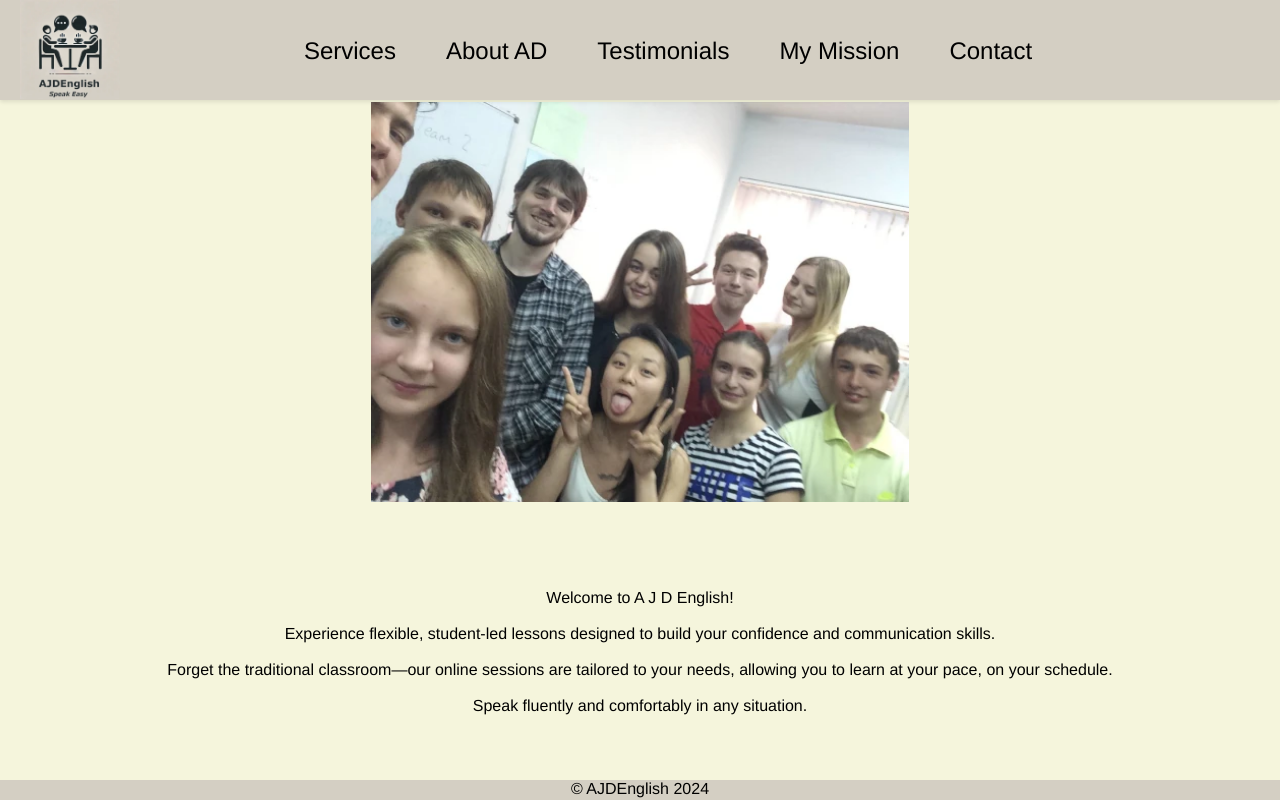
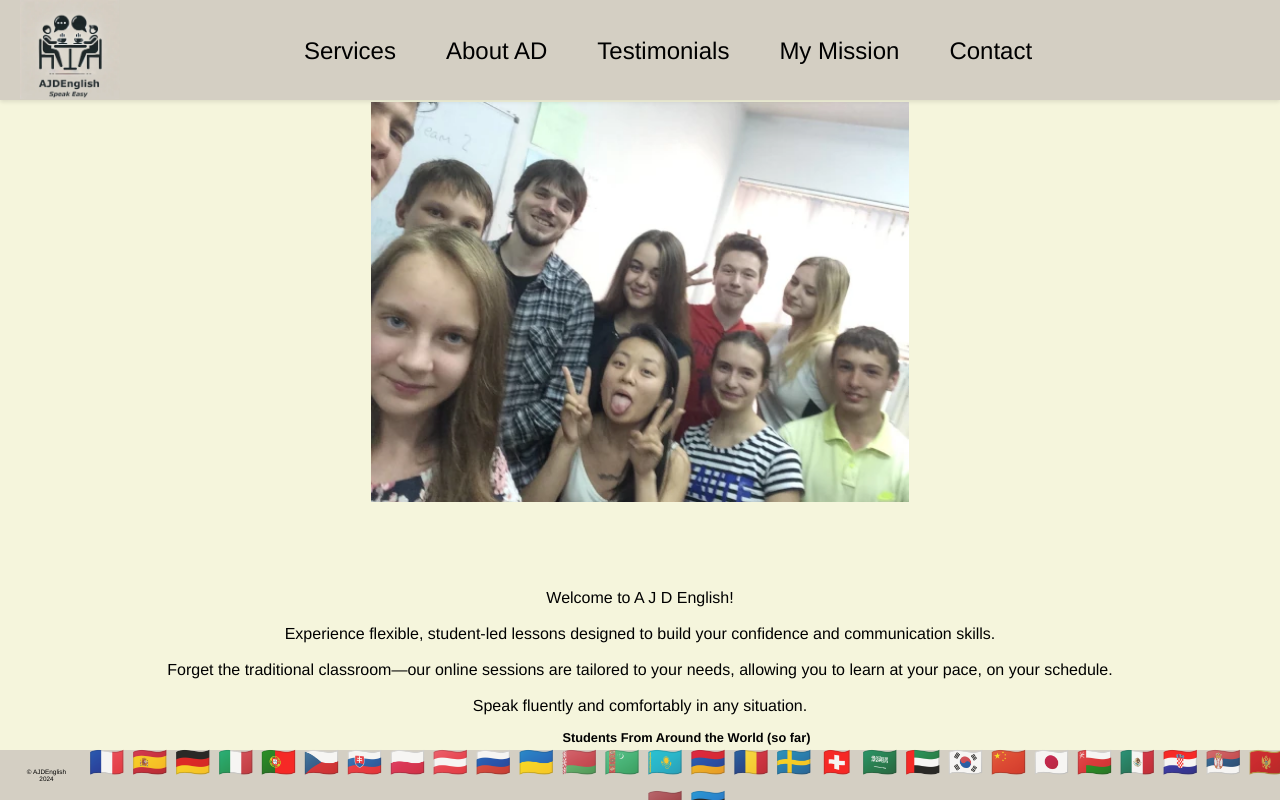
Before and after one commit to AJDStudios/AJDEnglish.com, a React (Create React App) app: page / in a window 1280 px wide. Built offline with nearby package versions, Linux system fonts and the light colour scheme.

Commit message:
updated footer

```diff
--- a/src/components/Footer.js
+++ b/src/components/Footer.js
@@ -4,7 +4,44 @@ import '../styles/Footer.css';
 const Footer = () => {
     return (
       <footer className="footer">
-        <span className="footer-text">© AJDEnglish 2024</span>
+        <div>
+          <span className="footer-text">© AJDEnglish 2024</span>
+        </div>
+        <div className="flag-section">
+          <h3>Students From Around the World (so far)</h3>
+          <div className="flag-container">
+            <span className="flag">🇫🇷</span>
+            <span className="flag">🇪🇸</span>
+            <span className="flag">🇩🇪</span>
+            <span className="flag">🇮🇹</span>
+            <span className="flag">🇵🇹</span>
+            <span className="flag">🇨🇿</span>
+            <span className="flag">🇸🇰</span>
+            <span className="flag">🇵🇱</span>
+            <span className="flag">🇦🇹</span>
+            <span className="flag">🇷🇺</span>
+            <span className="flag">🇺🇦</span>
+            <span className="flag">🇧🇾</span>
+            <span className="flag">🇹🇲</span>
+            <span className="flag">🇰🇿</span>
+            <span className="flag">🇦🇲</span>
+            <span className="flag">🇷🇴</span>
+            <span className="flag">🇸🇪</span>
+            <span className="flag">🇨🇭</span>
+            <span className="flag">🇸🇦</span>
+            <span className="flag">🇦🇪</span>
+            <span className="flag">🇰🇷</span>
+            <span className="flag">🇨🇳</span>
+            <span className="flag">🇯🇵</span>
+            <span className="flag">🇴🇲</span>
+            <span className="flag">🇲🇽</span>
+            <span className="flag">🇭🇷</span>
+            <span className="flag">🇷🇸</span>
+            <span className="flag">🇲🇪</span>
+            <span className="flag">🇱🇻</span>
+            <span className="flag">🇪🇪</span>
+          </div>
+        </div>
       </footer>
     );
   };
--- a/src/styles/AboutAD.css
+++ b/src/styles/AboutAD.css
@@ -117,6 +117,6 @@ body {
         font-size: 1rem;
         align-items: center;
         justify-content: space-between;
-        text-align: center;
+        text-align: enter;
     }
   }
--- a/src/styles/Footer.css
+++ b/src/styles/Footer.css
@@ -1,11 +1,41 @@
 .footer {
     position: fixed;
     bottom: 0;
-    left: 0;
-    right: 0;
     width: 100%;
-    height: 20px;
+    height: 50px;
     background-color: #d4cfc3;
-    padding: 0;
+    display: flex;
+    justify-content: space-between;
+    align-items: center;
+    padding: 0 20px;
+    text-align: center;
+    font-size: 0.4rem;
+  }
+
+  .flag-section {
+    width: 100%;
     text-align: center;
   }
+
+  .flag-section h3 {
+    font-size: 0.8rem;
+    margin: 0;
+  }
+
+  .flag-container {
+    display: flex;
+    justify-content: center;
+    flex-wrap: wrap;
+    padding: 0;
+    gap: 7px;
+  }
+
+  .flag {
+    font-size: 1.8rem;
+    opacity: 0.8;
+    transition: opacity 0.3s ease;
+  }
+
+  .flag:hover {
+    opacity: 1;
+  }
```
Also changed, not shown: src/pages/AboutAD.js (line endings or trailing spaces), 2 other files (tests, documents, lock files or other folders).
